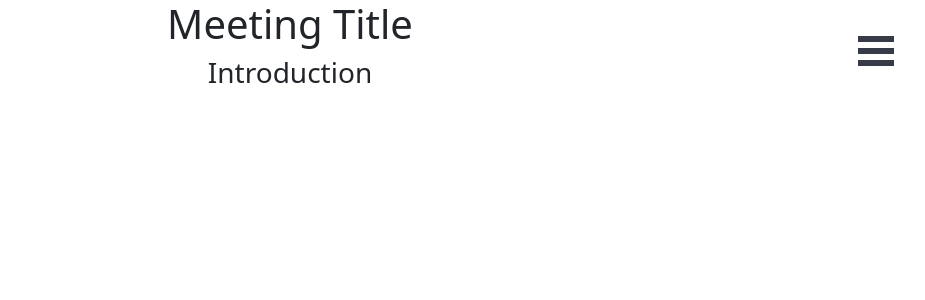
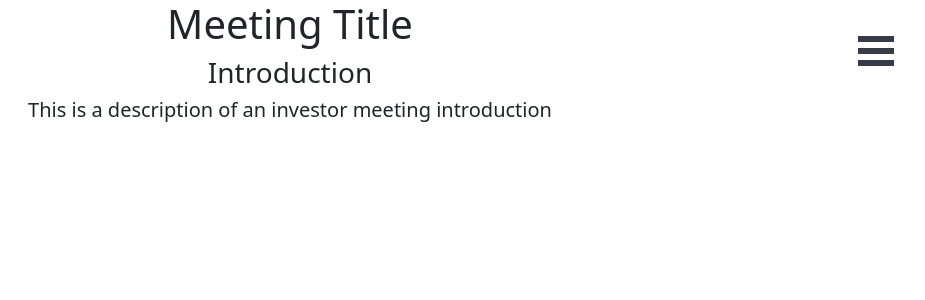
Before and after one commit to Cormac-C/MeetingApp, a React (Create React App) app in the folder meeting-app/: page / in a window 1280 px wide. Shown: the top 300 px of the page, without its empty margins (350-1275 px from the left). Built offline with nearby package versions, Linux system fonts and the light colour scheme.

Commit message:
Show description of selected item

```diff
--- a/meeting-app/src/pages/attendeeView.js
+++ b/meeting-app/src/pages/attendeeView.js
@@ -44,7 +44,16 @@ export function AttendeeView(agendaItems) {
       </Menu>
       <Container id="page-wrap">
         <h1>Meeting Title</h1>
-        <h3>{selectedAgendaItem ? selectedAgendaItem.title : ""}</h3>
+        <div>
+          {selectedAgendaItem ? (
+            <>
+              <h3>{selectedAgendaItem.title}</h3>
+              <h5>{selectedAgendaItem.description}</h5>
+            </>
+          ) : (
+            ""
+          )}
+        </div>
       </Container>
     </div>
   );
```
